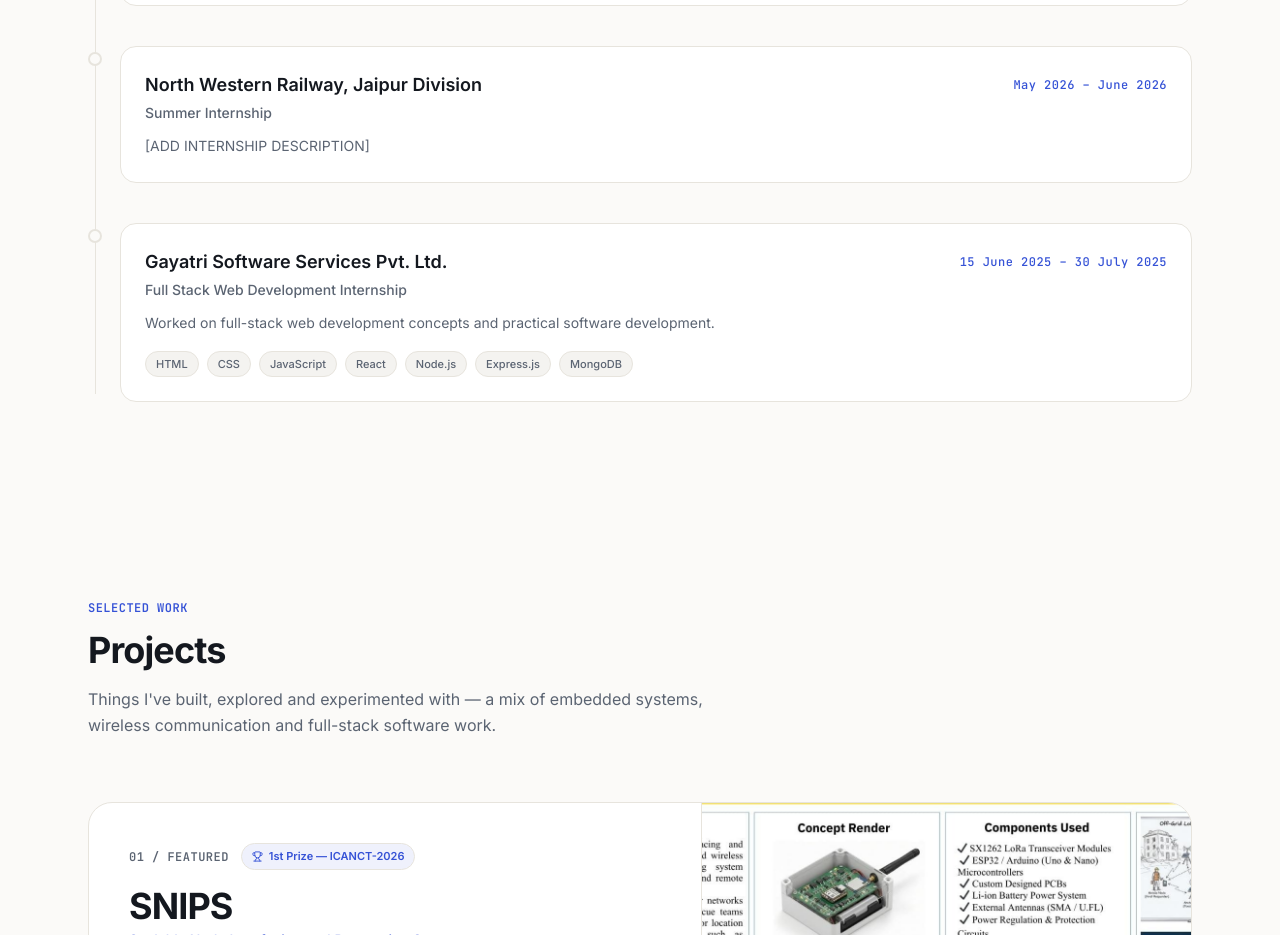
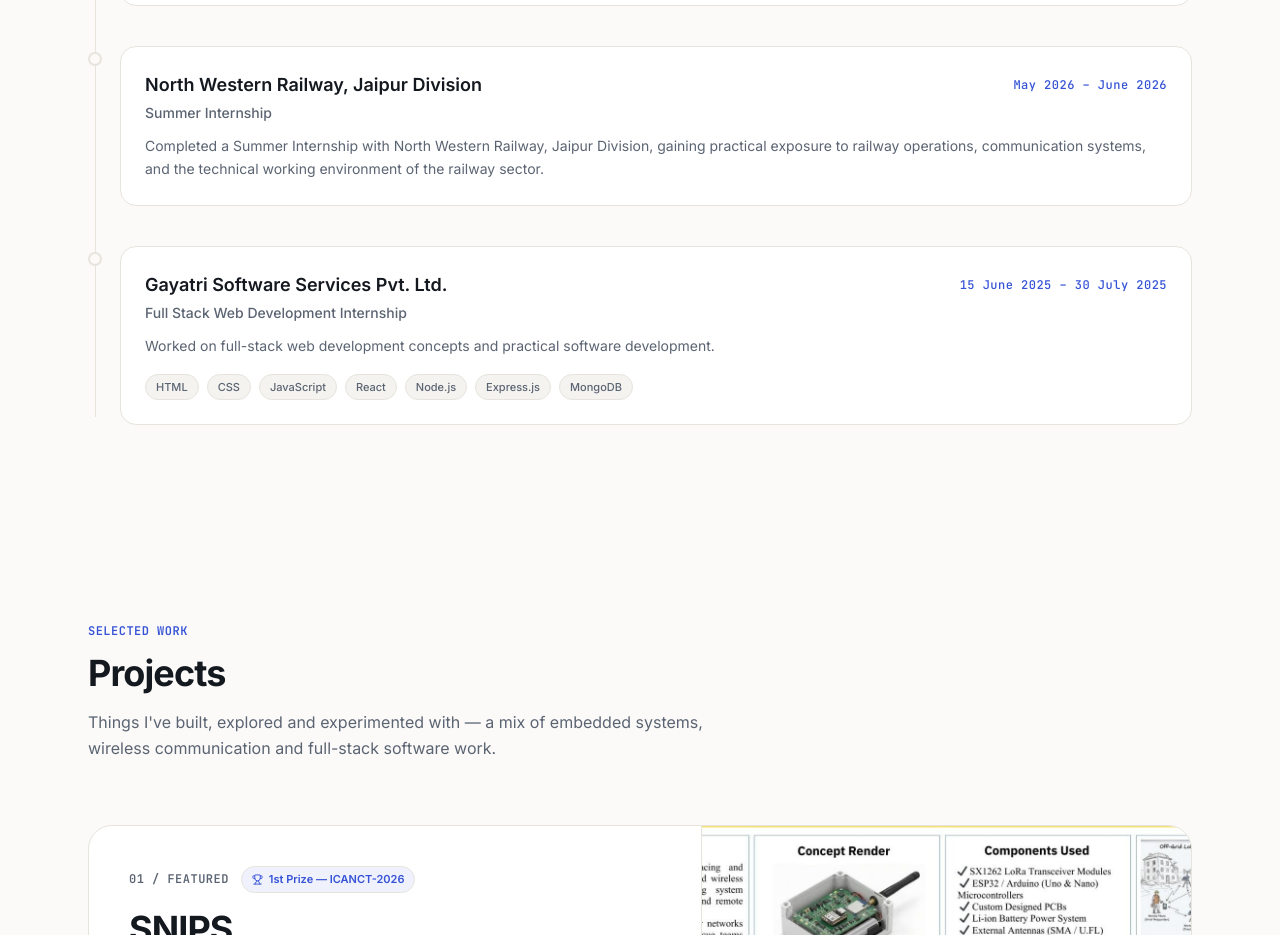
Before and after one commit to thecodeharsh/harsh-kumar-portfolio, a React (Vite) app: page / in a window 1280 px wide. Shown: the part 3960-4895 px from the top of the page. Built offline with nearby package versions, Linux system fonts and the light colour scheme.

Commit message:
Update internship details

```diff
--- a/src/data/experience.ts
+++ b/src/data/experience.ts
@@ -23,7 +23,7 @@ export const experience: ExperienceItem[] = [
     role: 'Summer Internship',
     period: 'May 2026 – June 2026',
     technologies: [], // [ADD TECHNOLOGIES]
-    description: '[ADD INTERNSHIP DESCRIPTION]',
+    description: 'Completed a Summer Internship with North Western Railway, Jaipur Division, gaining practical exposure to railway operations, communication systems, and the technical working environment of the railway sector.',
   },
   {
     id: 'gayatri',
```
